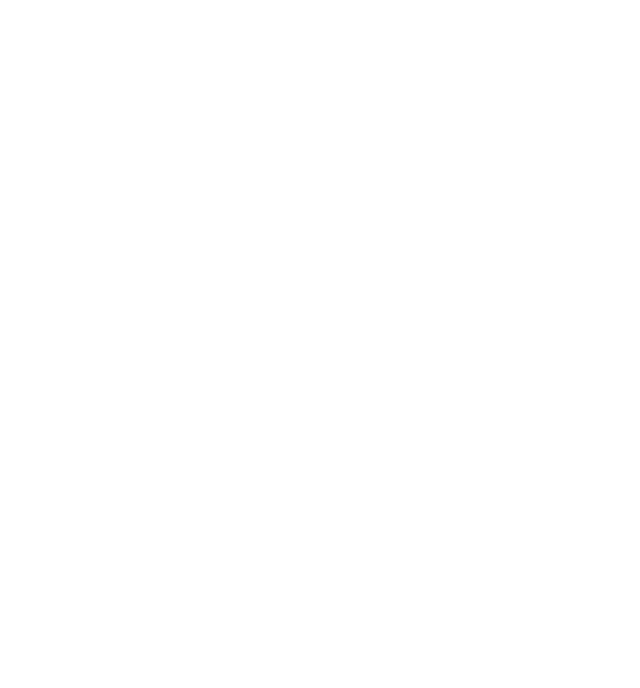
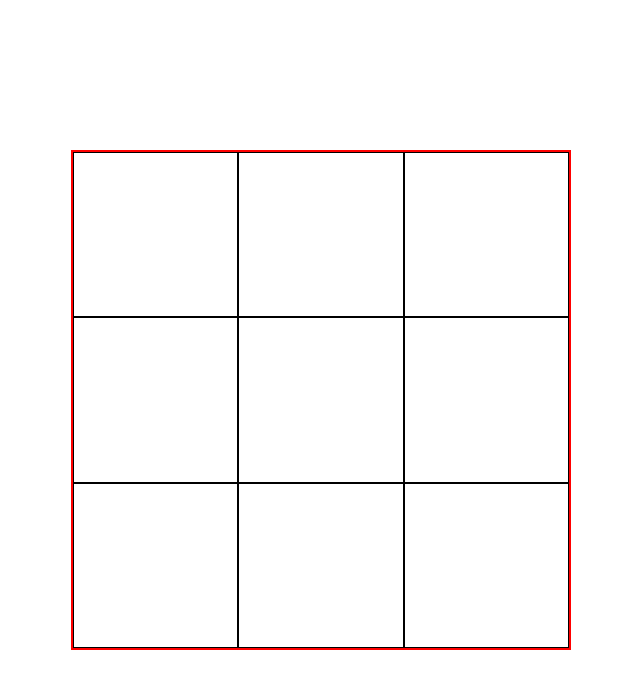
Before and after one commit to IuriiLepesevich/tic-tac-toe, a plain HTML site: page index.html in a window 1280 px wide. Shown: the whole page, without its empty margins (319-959 px from the left). Drawn offline with Linux system fonts and the light colour scheme.

Commit message:
Create gameboard

```diff
--- a/css/style.css
+++ b/css/style.css
@@ -0,0 +1,31 @@
+*,
+::before,
+::after {
+  box-sizing: border-box;
+  margin: 0px;
+  padding: 0px;
+}
+
+body,
+html {
+  height: 100%;
+}
+
+body {
+    display: flex;
+    justify-content: center;
+    align-items: center;
+}
+
+.gameboard {
+  width: 500px;
+  height: 500px;
+  border: 2px solid red;
+  display: grid;
+  grid-template-columns: repeat(3, 1fr);
+  grid-template-rows: repeat(3, 1fr);
+}
+
+.gameboard > div {
+  border: 1px solid black;
+}
--- a/index.html
+++ b/index.html
@@ -9,6 +9,18 @@
     <script src="./js/script.js"></script>
   </head>
   <body>
+    <div class="gameboard">
+        <div data-row="1" data-column="1"></div>
+        <div data-row="1" data-column="2"></div>
+        <div data-row="1" data-column="3"></div>
 
+        <div data-row="2" data-column="1"></div>
+        <div data-row="2" data-column="2"></div>
+        <div data-row="2" data-column="3"></div>
+
+        <div data-row="3" data-column="1"></div>
+        <div data-row="3" data-column="2"></div>
+        <div data-row="3" data-column="3"></div>
+    </div>
   </body>
 </html>
```
